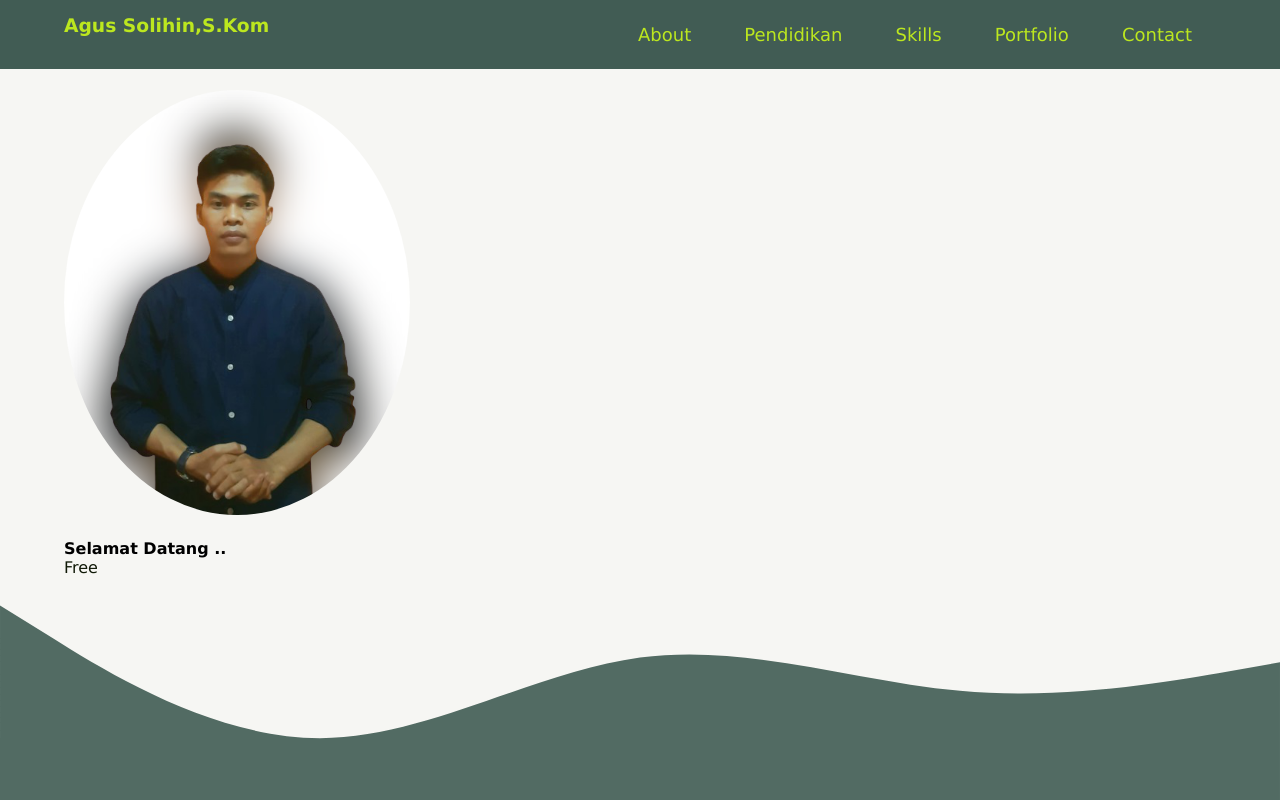
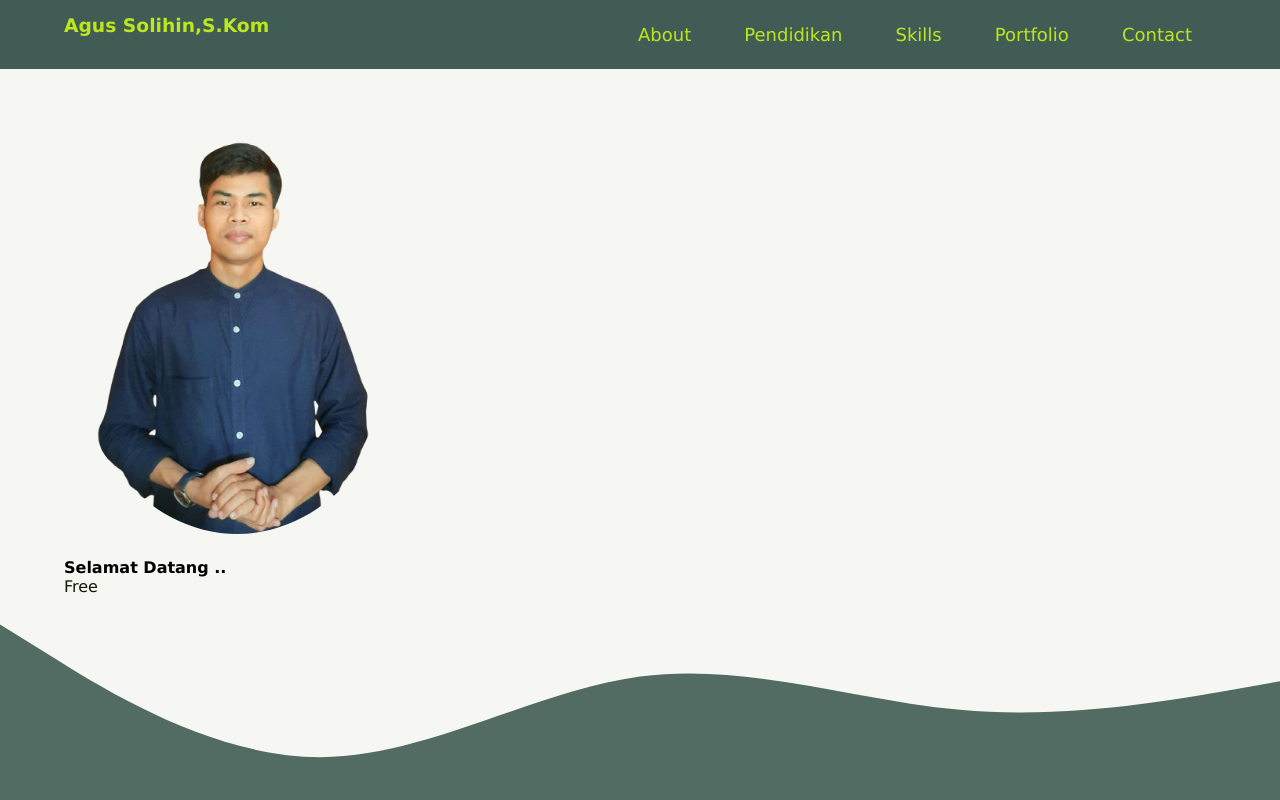
Before and after one commit to aso17/A_so, a plain HTML site: page index.html in a window 1280 px wide. Shown: the top 800 px of the page. Drawn offline with nearby package versions, Linux system fonts and the light colour scheme.

Commit message:
Update_img

```diff
--- a/index.html
+++ b/index.html
@@ -45,7 +45,7 @@
 
     <section class="banner">
       <div class="container">
-        <img src="./img/img-preview.png" alt="" />
+        <img src="./img/fot_fix-re.png" alt="" />
         <h4>Selamat Datang <span class="titik"></span></h4>
         <p><span class="ketikan"></span></p>
       </div>
```
Also changed, not shown: img/a_so.png (deleted), img/a_so1.jpg (deleted), img/fot_fix-re.png (added), img/img-preview-modified.png (deleted), img/img-preview.png (deleted).
